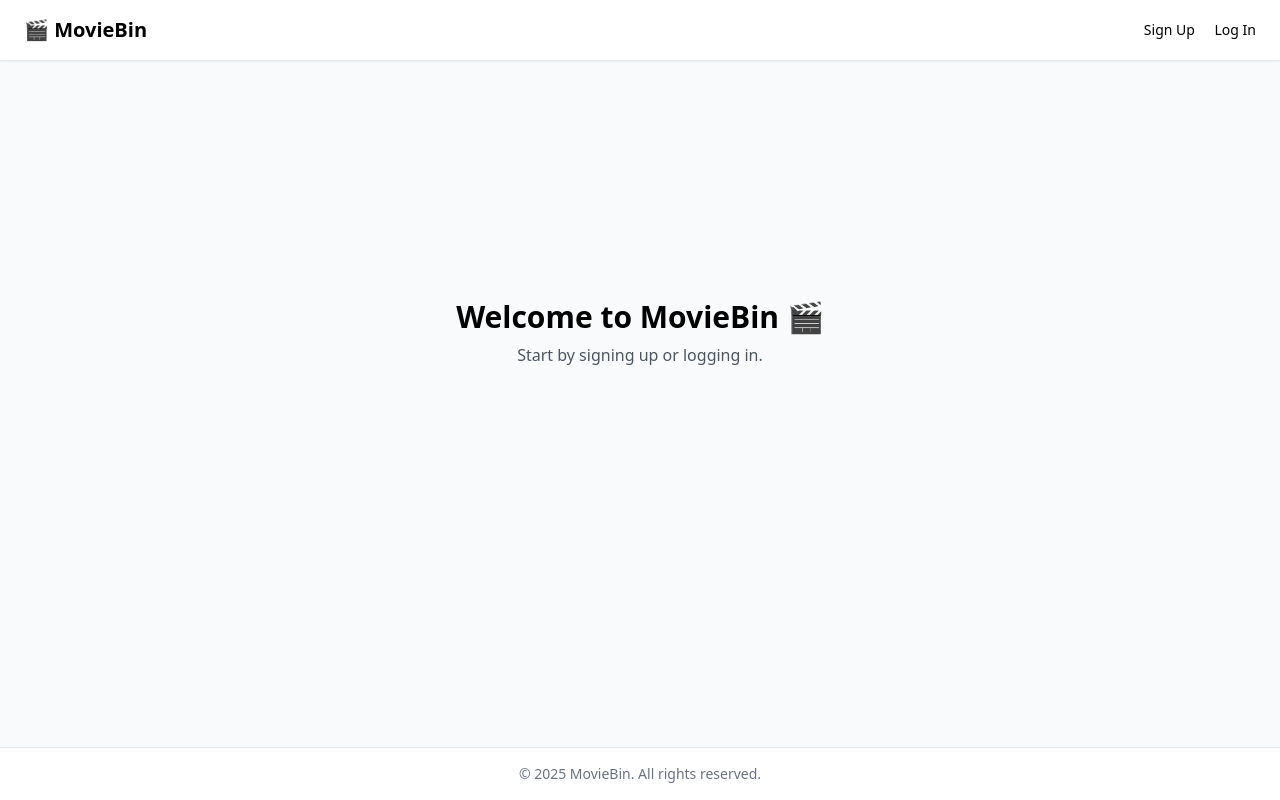
After one commit to lucila-hernandez/MovieBin, a Flask app: page / in a window 1280 px wide. The commit adds this page. Run offline with Flask 3, Linux system fonts and the light colour scheme; some libraries are stand-ins or nearby versions.

Commit message:
added home page, footer, navbar

```diff
--- a/app/main/routes.py
+++ b/app/main/routes.py
@@ -1,5 +1,7 @@
-from flask import Blueprint
+from flask import Blueprint, render_template
 
 main = Blueprint('main', __name__)
 
-# Create your routes here.
+@main.route('/')
+def home():
+    return render_template('home.html')
--- a/app/templates/base.html
+++ b/app/templates/base.html
@@ -6,9 +6,29 @@
         <script src="https://cdn.tailwindcss.com"></script>
         <script src="https://cdnjs.cloudflare.com/ajax/libs/flowbite/2.2.1/flowbite.min.js"></script>
     </head>
-    <body>
-        <!-- Add base html here. -->
+    <body class="flex flex-col min-h-screen bg-gray-50 text-gray-900">
+        <!-- navbar -->
+        <nav class="flex justify-between items-center px-6 py-4 bg-white border-b border-gray-200 shadow-sm">
+          <div class="text-xl font-bold text-black">🎬 MovieBin</div>
+          <div class="space-x-4 text-sm">
+            {% if current_user.is_authenticated %}
+              <a href="/watchlist" class="text-black hover:underline">My Watchlist</a>
+              <a href="/logout" class="text-black hover:underline">Logout</a>
+            {% else %}
+              <a href="/signup" class="text-black hover:underline">Sign Up</a>
+              <a href="/login" class="text-black hover:underline">Log In</a>
+            {% endif %}
+          </div>
+        </nav>
 
-        {% block content %}{% endblock %}
+        <!-- main content -->
+        <main class="flex-grow max-w-3xl mx-auto px-4 py-8">
+          {% block content %}{% endblock %}
+        </main>
+
+        <!-- footer -->
+        <footer class="text-center text-sm text-gray-500 py-4 border-t border-gray-200 bg-white">
+          &copy; 2025 MovieBin. All rights reserved.
+        </footer>
     </body>
 </html>
--- /dev/null
+++ b/app/templates/home.html
@@ -0,0 +1,7 @@
+{% extends 'base.html' %}
+{% block content %}
+<div class="flex flex-col items-center justify-center text-center h-full min-h-[60vh]">
+  <h1 class="text-3xl font-bold text-black">Welcome to MovieBin 🎬</h1>
+  <p class="text-gray-600 mt-2">Start by signing up or logging in.</p>
+</div>
+{% endblock %}
```
